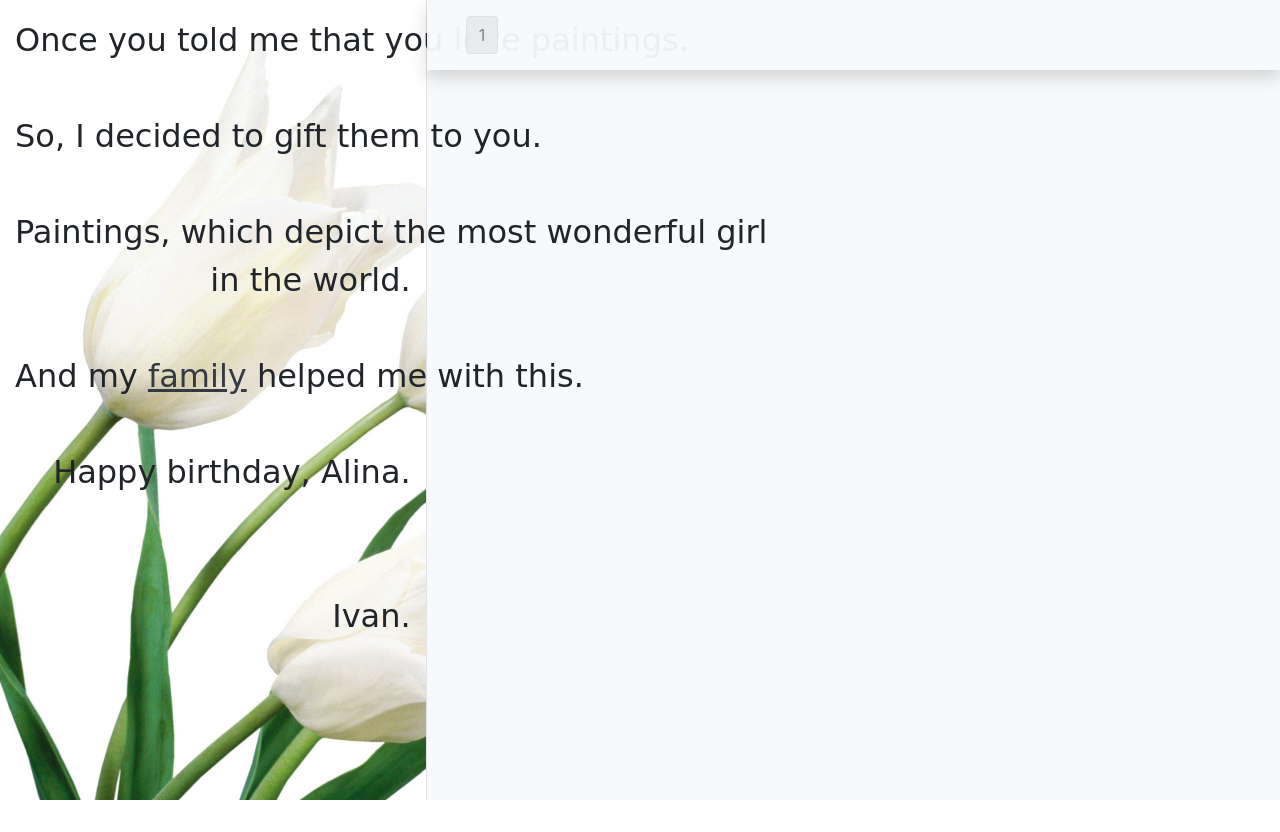
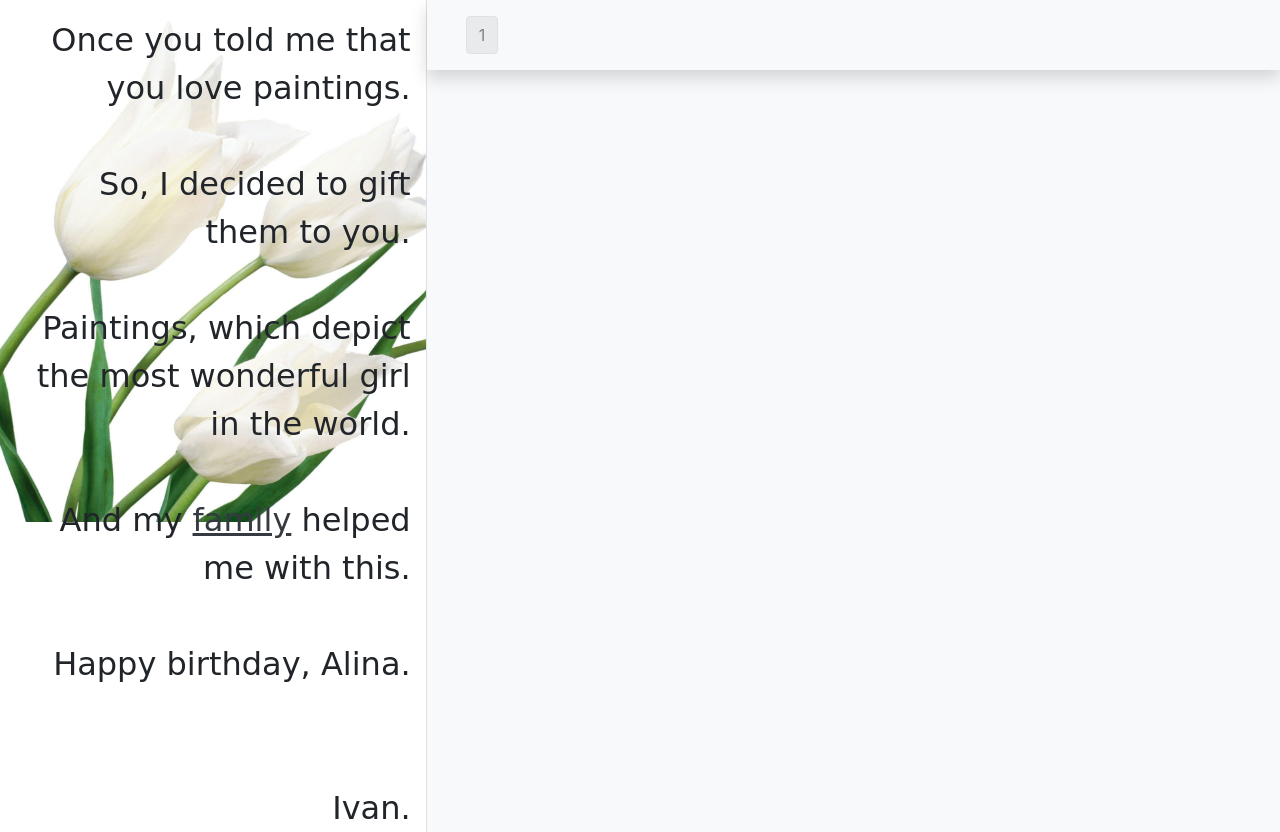
Before and after one commit to yaquake/birthday_present, a Django app: a page that uses main/templates/index.html in a window 1280 px wide. Before the commit the page ends 800 px from the top, so only its background shows below. Run offline with Django 3.2, Linux system fonts and the light colour scheme; data that the repository does not hold is empty; some libraries are stand-ins or nearby versions; some web fonts are replaced.

Commit message:
Design fixes

```diff
--- a/main/templates/index.html
+++ b/main/templates/index.html
@@ -126,14 +126,12 @@
     <div class="row" style="min-height: 100%;">
         <div class="col-lg-4 border-right shadow back"
         >
-            <p class="message text-right sticky-top fixed-top pt-3">Once&nbspyou&nbsptold&nbspme&nbspthat&nbspyou&nbsplove&nbsppaintings.<br/><br/>
-                So,&nbspI&nbspdecided&nbspto&nbspgift&nbspthem&nbspto&nbspyou.<br/> <br/>
-                Paintings,&nbspwhich&nbspdepict&nbspthe&nbspmost&nbspwonderful&nbspgirl<br/>in&nbspthe&nbspworld.<br/> <br/>
-                And&nbspmy&nbsp<a href="https://www.facebook.com/groups/Artistinnerfamily/"
+            <p class="message text-right sticky-top fixed-top pt-3">Once you told me that you love paintings.<br/><br/>
+                So, I decided to gift them to you.<br/> <br/>Paintings, which depict the most wonderful girl<br/>in the world.<br/> <br/>And my <a href="https://www.facebook.com/groups/Artistinnerfamily/"
                                                    class="text-dark"
-                                                   style="text-decoration: underline;" target="_blank">family</a>&nbsphelped&nbspme&nbspwith&nbspthis.<br/>
+                                                   style="text-decoration: underline;" target="_blank">family</a> helped me with this.<br/>
                 <br/>
-                Happy&nbspbirthday,&nbspAlina.<br/> <br/><br/>
+                Happy birthday, Alina.<br/> <br/><br/>
                 Ivan. </p>
         </div>
 
```
